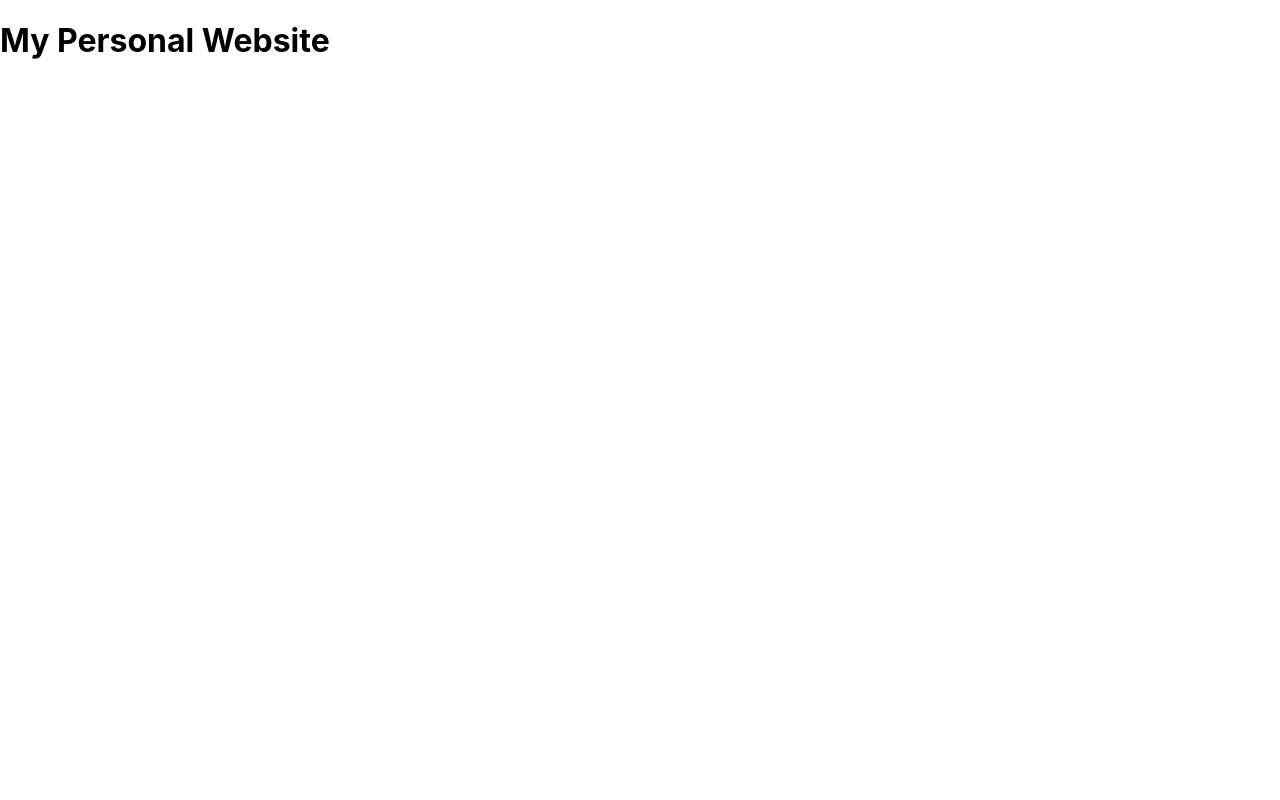
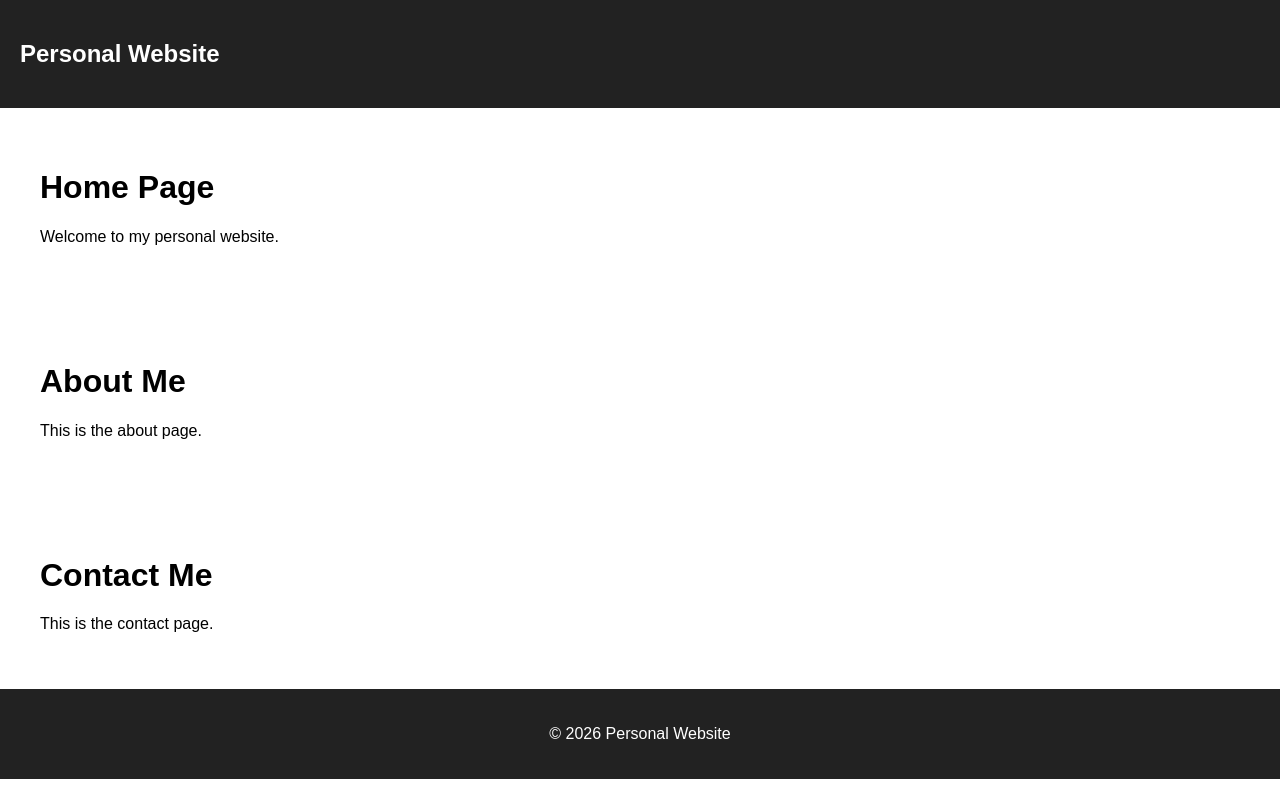
Before and after one commit to mohadesehesmaeilzadeh/personal-website, a React (Create React App) app: page / in a window 1280 px wide. Built offline with nearby package versions, Linux system fonts and the light colour scheme.

Commit message:
edit: change these files based on the components and pages

```diff
--- a/src/App.css
+++ b/src/App.css
@@ -1,38 +1,16 @@
-.App {
-  text-align: center;
-}
-
-.App-logo {
-  height: 40vmin;
-  pointer-events: none;
-}
-
-@media (prefers-reduced-motion: no-preference) {
-  .App-logo {
-    animation: App-logo-spin infinite 20s linear;
-  }
-}
-
-.App-header {
-  background-color: #282c34;
-  min-height: 100vh;
-  display: flex;
-  flex-direction: column;
-  align-items: center;
-  justify-content: center;
-  font-size: calc(10px + 2vmin);
+nav {
+  padding: 20px;
+  background-color: #222;
   color: white;
 }
 
-.App-link {
-  color: #61dafb;
+main {
+  padding: 40px;
 }
 
-@keyframes App-logo-spin {
-  from {
-    transform: rotate(0deg);
-  }
-  to {
-    transform: rotate(360deg);
-  }
+footer {
+  padding: 20px;
+  background-color: #222;
+  color: white;
+  text-align: center;
 }
--- a/src/App.js
+++ b/src/App.js
@@ -1,9 +1,24 @@
 import "./App.css";
+
+import Navbar from "./components/Navbar";
+import Footer from "./components/Footer";
+
+import Home from "./pages/Home";
+import About from "./pages/About";
+import Contact from "./pages/Contact";
 
 function App() {
   return (
     <div>
-      <h1>My Personal Website</h1>
+      <Navbar />
+
+      <Home />
+
+      <About />
+
+      <Contact />
+
+      <Footer />
     </div>
   );
 }
--- a/src/index.css
+++ b/src/index.css
@@ -1,13 +1,8 @@
+* {
+  box-sizing: border-box;
+}
+
 body {
   margin: 0;
-  font-family: -apple-system, BlinkMacSystemFont, 'Segoe UI', 'Roboto', 'Oxygen',
-    'Ubuntu', 'Cantarell', 'Fira Sans', 'Droid Sans', 'Helvetica Neue',
-    sans-serif;
-  -webkit-font-smoothing: antialiased;
-  -moz-osx-font-smoothing: grayscale;
+  font-family: Arial, sans-serif;
 }
-
-code {
-  font-family: source-code-pro, Menlo, Monaco, Consolas, 'Courier New',
-    monospace;
-}
--- a/src/index.js
+++ b/src/index.js
@@ -3,7 +3,9 @@
 import "./index.css";
 import App from "./App";
 
-const root = ReactDOM.createRoot(document.getElementById("root"));
+const root = ReactDOM.createRoot(
+  document.getElementById("root")
+);
 
 root.render(
   <React.StrictMode>
```
